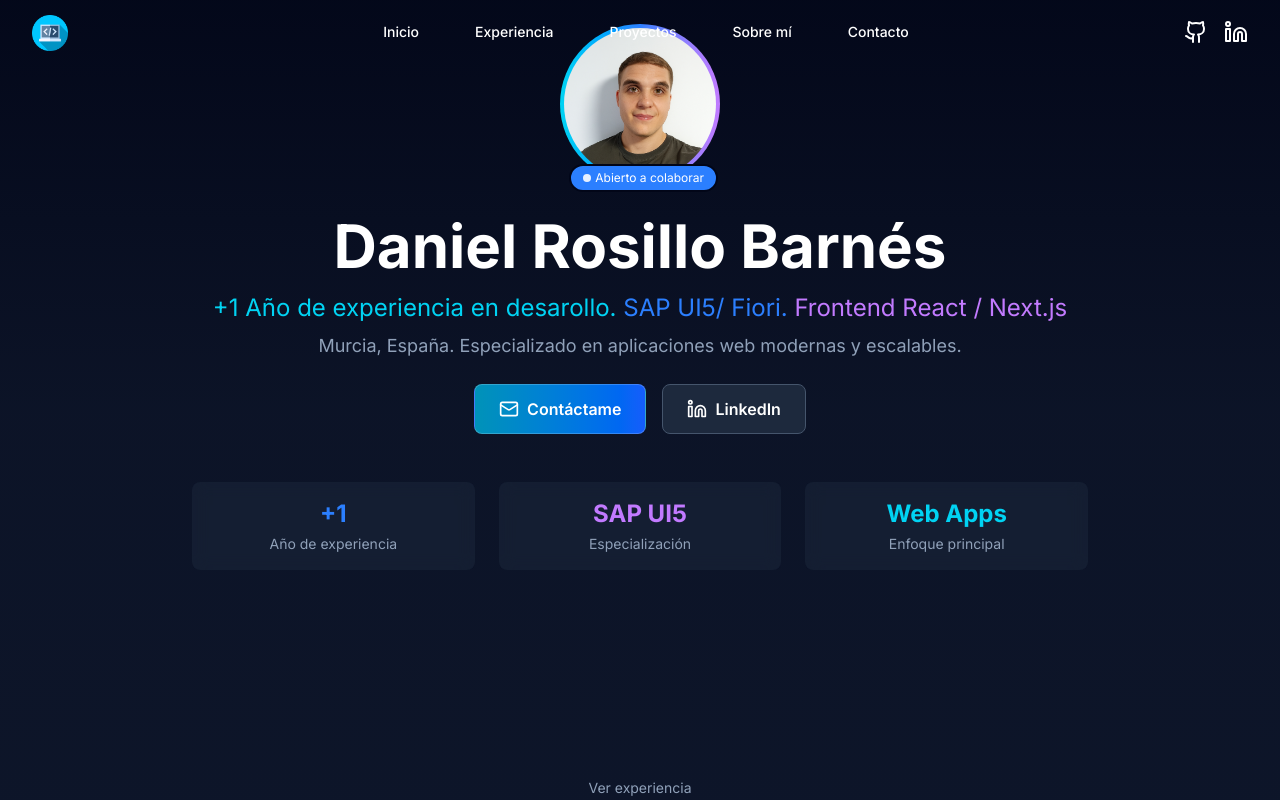
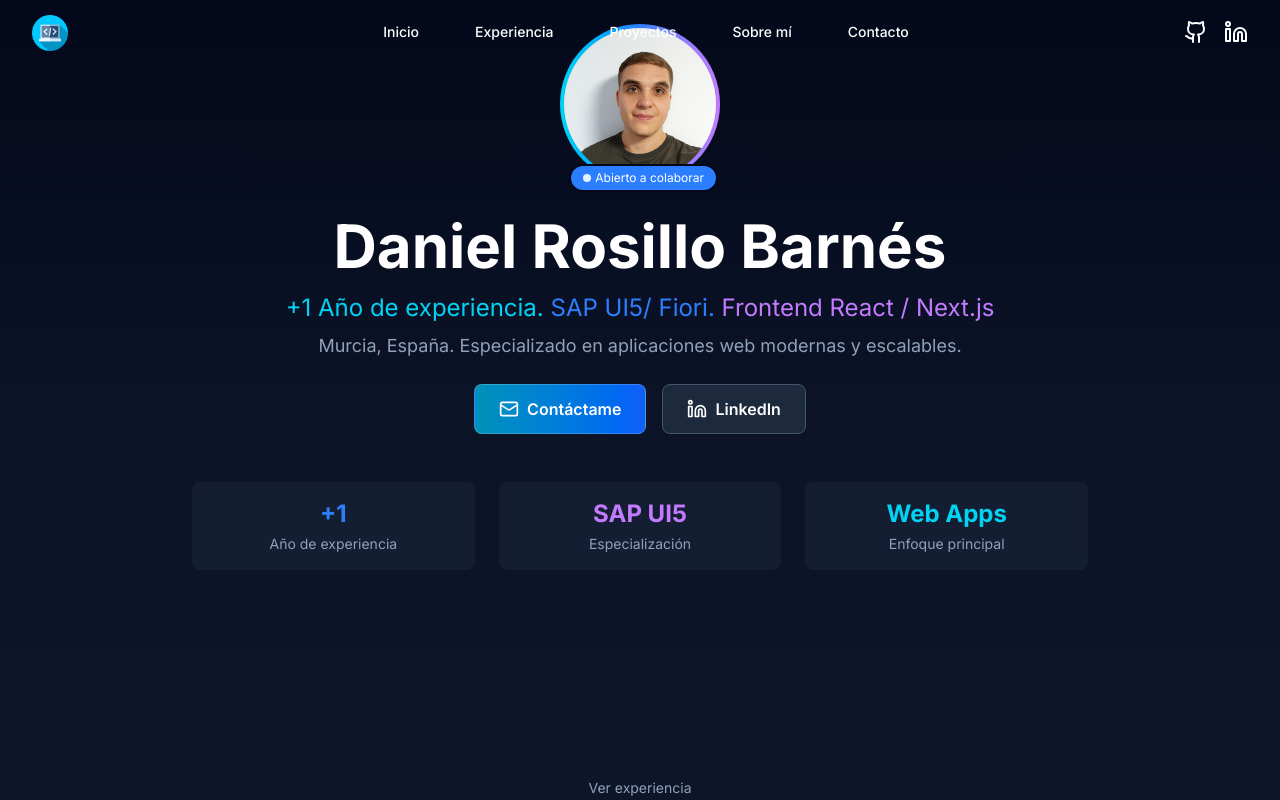
Before and after one commit to drosillo1/mi-portfolio, a Next.js app: page / in a window 1280 px wide. Shown: the top 800 px of the page. Built offline with nearby package versions, Linux system fonts and the light colour scheme; what @midudev/tailwind-animations would draw is missing.

Commit message:
Cambio en hero

```diff
--- a/src/components/sections/AboutMe.tsx
+++ b/src/components/sections/AboutMe.tsx
@@ -137,7 +137,7 @@ const AboutMe = () => {
                   </div>
                   <div className="flex items-center justify-center text-slate-400">
                     <Calendar className="h-4 w-4 mr-2" />
-                    +1 año de experiencia en desarollo
+                    +1 año de experiencia
                   </div>
                   <div className="flex items-center justify-center text-slate-400">
                     <Award className="h-4 w-4 mr-2" />
--- a/src/components/sections/Hero.tsx
+++ b/src/components/sections/Hero.tsx
@@ -75,7 +75,7 @@ const Hero = () => {
               Daniel Rosillo Barnés
             </h1>
             <p className="text-xl md:text-2xl text-slate-400 mb-2">
-              <span className="text-cyan-400">+1 Año de experiencia en desarollo.</span>{' '}
+              <span className="text-cyan-400">+1 Año de experiencia.</span>{' '}
               <span className="text-blue-500">SAP UI5/ Fiori.</span>{' '}
               <span className="text-purple-400">Frontend React / Next.js</span>
             </p>
```
